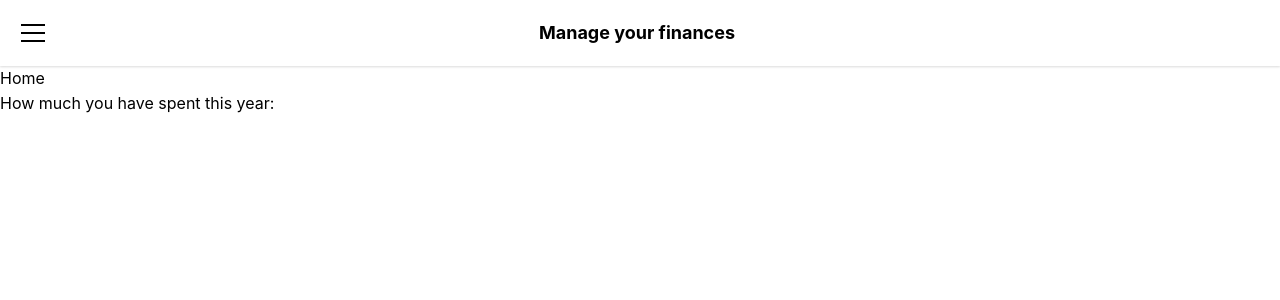
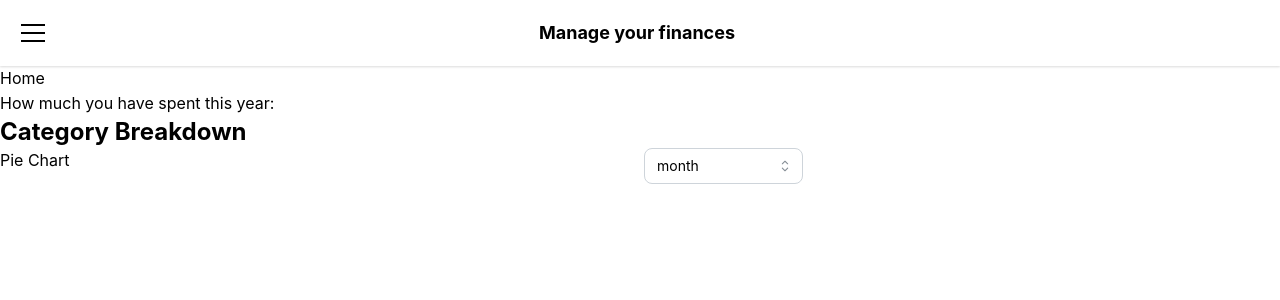
Before and after one commit to ItemizedPersonalFinanceTracker/personal-finance-monorepo, a React (Vite) app in the folder frontend-web/: page /home in a window 1280 px wide. Shown: the top 300 px of the page. Built offline with nearby package versions, Linux system fonts and the light colour scheme; no server answers.

Commit message:
set up category breakdown section

```diff
--- /dev/null
+++ b/frontend-web/src/components/CategoryBreakdown.tsx
@@ -0,0 +1,47 @@
+import { useCallback, useState } from "react";
+import { useGetSummaryQuery } from "../store/api/homeApi";
+import { Loader, Select } from "@mantine/core";
+
+const timeFrames = ["week", "month", "year"] as const;
+
+export default function CategoryBreakdown() {
+    const [timeFrame, setTimeFrame] = useState<string>("month");
+    const { isLoading, data } = useGetSummaryQuery()
+
+
+    const get_classification_data = useCallback(() => {
+        return data?.[timeFrame as keyof typeof data].classification_data;
+    }, [data, timeFrame]);
+
+
+    if (isLoading) {
+        return (
+        <div className="w-full min-w-0">
+            <h1 className="text-2xl font-bold">Category Breakdown</h1>
+            <Loader color="blue" />
+        </div>
+        )
+    }
+    return (
+        <div className="w-full min-w-0">
+            <h1 className="text-2xl font-bold">Category Breakdown</h1>
+            <div className="flex flex-row gap-2 w-full min-w-0">
+                <div id="pie-chart" className="min-w-0 flex-1 basis-0">
+                    <p>Pie Chart</p>
+                    <p>{JSON.stringify(get_classification_data())}</p>
+                </div>
+                <div className="flex min-w-0 flex-1 basis-0 flex-col gap-2">
+                    <div className="min-w-0 w-full">
+                        <Select
+                            w="25%"
+                            data={timeFrames}
+                            value={timeFrame}
+                            onChange={(value) => setTimeFrame(value as string)}
+                        />
+                    </div>
+                    <div></div>
+                </div>
+            </div>
+        </div>
+    );
+}
--- a/frontend-web/src/hooks/useRequireAuth.ts
+++ b/frontend-web/src/hooks/useRequireAuth.ts
@@ -18,7 +18,6 @@ export function useRequireAuth() {
     const { pathname } = useLocation();
 
     useEffect(() => {
-        console.log("authenticationStatus", authenticationStatus);
         if (!authenticationStatus && !isPublicPath(pathname)) {
             navigate("/login");
         }
--- a/frontend-web/src/pages/home/Home.tsx
+++ b/frontend-web/src/pages/home/Home.tsx
@@ -1,4 +1,5 @@
 import { useGetSummaryQuery } from "../../store/api/homeApi"
+import CategoryBreakdown from "../../components/CategoryBreakdown"
 
 export default function Home(){
 
@@ -14,6 +15,8 @@ export default function Home(){
         <span>How much you have spent this year: {data?.year.total_spend}</span>
         }
 
+        <CategoryBreakdown />
+
       </div>
     </>
 }
```
